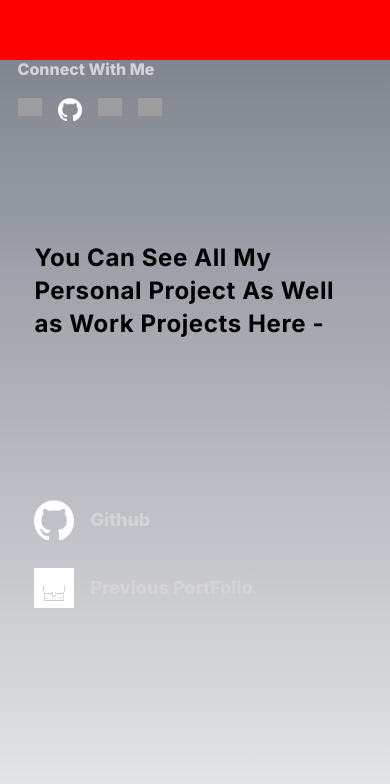
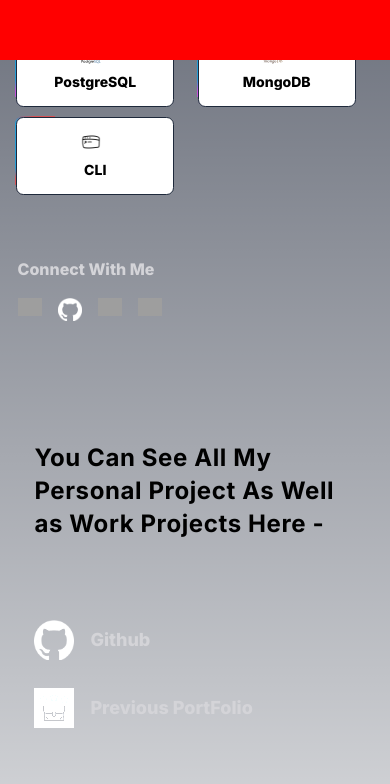
Before and after one commit to akashbhardwaj23/Portfolio2, a Next.js app: page / in a window 390 px wide. Shown: the part 784-1568 px from the top of the page. Built offline with nearby package versions, Linux system fonts and the light colour scheme; grey boxes are pictures that could not be loaded.

Commit message:
Fixed Some Bugs

```diff
--- a/src/app/page.tsx
+++ b/src/app/page.tsx
@@ -8,7 +8,7 @@ export default function Home() {
 
 
   return (
-    <div className=" md:flex md:justify-center overflow-x-hidden">
+    <div className=" md:flex md:justify-center md:overflow-x-hidden">
       <div className="pointer-events-none fixed inset-0 z-30 transition duration-300 lg:absolute" style={{background: "radial-gradient(600px at 275px 3234.4px, rgba(29, 78, 216, 0.15), transparent 80%", backgroundColor: "red"}}></div>
       <div className="w-[98%] grid md:grid-cols-12 grid-cols-1" >
         <div className="md:col-span-6 flex md:justify-end justify-center">
--- a/src/components/IntroPage.tsx
+++ b/src/components/IntroPage.tsx
@@ -99,22 +99,26 @@ const IntroPage = () => {
   ]);
   return (
     <div className="md:w-[85%] w-[95%]">
-      <div className="md:pt-20 pt-6">
+      <div className="md:pt-12 pt-6">
         <h1 className="text-5xl mb-2">Akash Bhardwaj</h1>
         <h2 className="text-2xl">Web-Developer</h2>
       </div>
 
-      <div className="grid grid-cols-2 lg:grid-cols-3 mt-12 mb-12 md:gap-1 gap-0">
+      <div className="grid grid-cols-2 lg:grid-cols-3 mt-8 mb-12 md:gap-1 gap-0">
         {skills.map((skill, index) => (
-          <div key={index} className="m-1">
+          <div key={index} className="m-1 flex justify-center w-[90%]">
 
             <Border
-              borderRadius="0.775rem"
-              className="bg-white  dark:bg-slate-900 text-black dark:text-white  dark:border-slate-800"
+              borderRadius="0.475rem"
+              className="bg-white  dark:bg-slate-900 text-black dark:text-white  dark:border-slate-700"
               borderClassName={`${skill.color}`}
             >
-               <Image src={skill.logo} alt= {skill.myskill} width={20} height={20} className="mr-2"/>
+               <div className="flex flex-col justify-center items-center">
+               <Image src={skill.logo} alt= {skill.myskill} width={20} height={20} className="mr-2 mb-2"/>
+              <div className="flex">
               {skill.myskill}
+              </div>
+               </div>
             </Border>
           </div>
         ))}
--- a/src/components/ListPage.tsx
+++ b/src/components/ListPage.tsx
@@ -8,7 +8,7 @@ const List = () => {
     <div className="">
       <ul className="group/lists">
         <li className="md:mb-12 mb-6 cursor-pointer">
-          <Link href={"https://github.com/akash23-ai"}>
+          <Link href={"https://github.com/akashbhardwaj23"}>
             <div className="group relative flex items-center gap-y-4 pb-1 transition-all sm:grid-cols-8 sm:gap-8 md:gap-4 lg:hover:!opacity-100 lg:group-hover/list:opacity-50 hover:text-teal-400  hover:!opacity-100 group-hover/list:opacity-50">
               <div className="absolute -inset-x-4 -inset-y-4 z-0  rounded-md transition motion-reduce:transition-none lg:-inset-x-6 lg:block lg:group-hover:bg-slate-800/50 lg:group-hover:shadow-[inset_0_1px_0_0_rgba(148,163,184,0.1)] lg:group-hover:drop-shadow-lg  block group-hover:bg-slate-800/50 group-hover:shadow-[inset_0_1px_0_0_rgba(148,163,184,0.1)] group-hover:drop-shadow-lg"></div>
               <Image
--- a/src/components/MyProject.tsx
+++ b/src/components/MyProject.tsx
@@ -8,7 +8,7 @@ import { TextGenerateEffect } from "./ui/text-generator"
 const MyProject = () => {
     return (
         <div className=" col-span-6 flex md:justify-end justify-center">
-        <div className="w-[82%] h-screen md:pt-20 pt-20 md:text-2xl  text-4xl flex flex-col gap-y-40">
+        <div className="w-[82%] h-screen md:pt-16 pt-20 md:text-2xl text-4xl flex flex-col gap-y-20">
           <div>
             <TextGenerateEffect words="You Can See All My Personal Project As Well as Work Projects Here - " />
           </div>
--- a/src/components/ui/border.tsx
+++ b/src/components/ui/border.tsx
@@ -32,7 +32,7 @@ export function Border({
   return (
     <Component
       className={cn(
-        "bg-transparent relative text-xl  h-14 w-40 p-[1px] overflow-hidden ",
+        "bg-transparent relative text-xl  h-20 w-40 p-[1px] overflow-hidden ",
         containerClassName
       )}
       style={{
```
Also changed, not shown: 1 other file (tests, documents, lock files or other folders).
